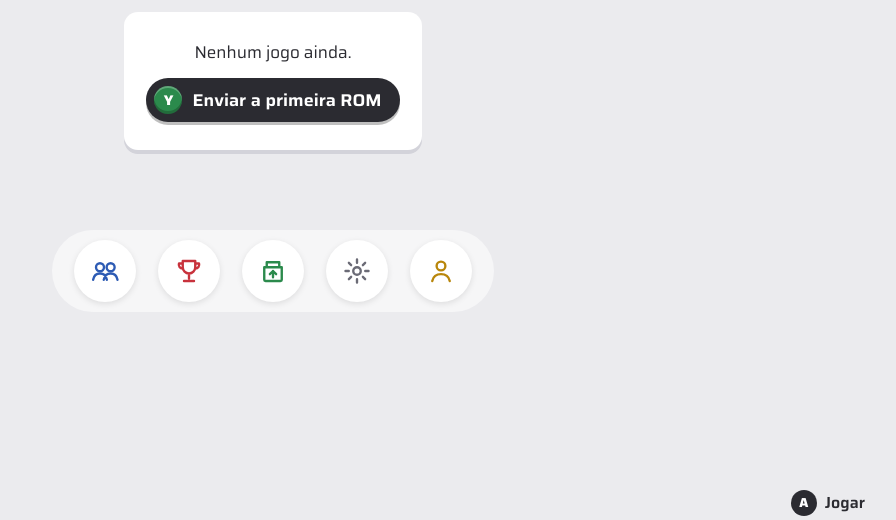
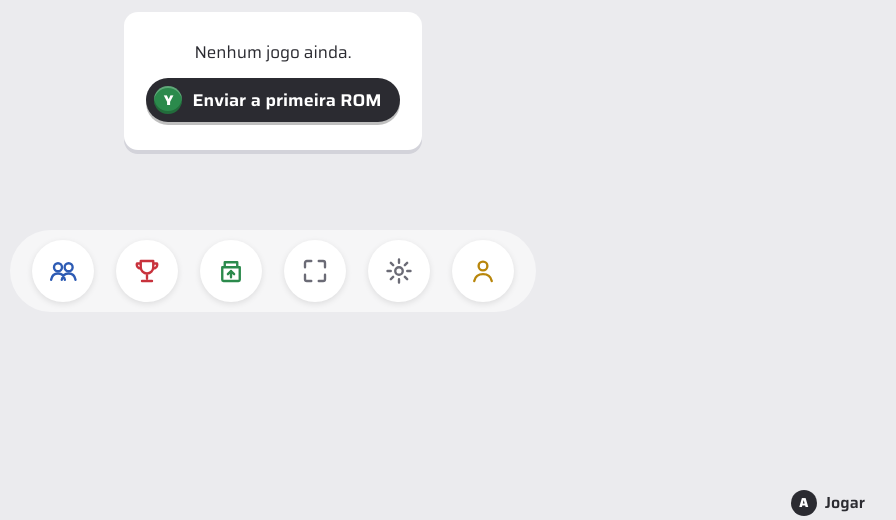
Before and after one commit to brunomint/classic-games-lan, a Python web app: template templates/index.html in a window 1280 px wide. Shown: the part 266-786 px from the top of the page, without its empty margins (367-1263 px from the left). Run offline with Jinja, Linux system fonts and the light colour scheme; the template is opened without the code that fills it, so the values that code supplies are empty.

Commit message:
Tela cheia nos menus (botão no menu inicial) e atalho que abre o Chrome em tela cheia para usar só com o controle
Co-Authored-By: Claude Opus 5.5 <noreply@anthropic.com>

```diff
--- /dev/null
+++ b/static/js/tela-cheia.js
@@ -0,0 +1,78 @@
+// Tela cheia nos menus (a tela do jogo tem a sua, em imagem-jogo.js).
+// Ligada pelo botão "Tela cheia" do menu inicial; a escolha fica lembrada no aparelho
+// (separada da do jogo, que liga sozinha). Ao trocar de página o navegador sai da tela cheia,
+// então ela volta no primeiro toque, clique ou tecla da página nova.
+// O navegador só aceita tela cheia depois de um toque, clique ou tecla: o controle não
+// conta. Para usar só com o controle, abra pelo atalho "Classic Games" (abrir-tela-cheia.sh)
+// ou aperte F11, que valem para todas as páginas.
+(function () {
+  if (document.body.classList.contains("jogo")) return;
+
+  const CHAVE = "cg-tela-cheia-menus";
+  const emTelaCheia = () => !!document.fullscreenElement;
+  // F11 ou atalho: o navegador inteiro já está em tela cheia
+  const navegadorEmTelaCheia = () => !emTelaCheia() && window.innerHeight >= screen.height - 2 && window.innerWidth >= screen.width - 2;
+  let ligada = false;
+  try { ligada = localStorage.getItem(CHAVE) === "sim"; } catch (e) { /* desligada */ }
+  let saindoPeloBotao = false;
+
+  function guardar(v) {
+    ligada = v;
+    try { localStorage.setItem(CHAVE, v ? "sim" : "nao"); } catch (e) { /* vale só agora */ }
+  }
+
+  function entrar() {
+    if (emTelaCheia() || navegadorEmTelaCheia()) return Promise.resolve(true);
+    return document.documentElement.requestFullscreen({ navigationUI: "hide" }).then(() => true, () => false);
+  }
+
+  const botao = document.getElementById("botao-tela-cheia");
+  function marcar() {
+    if (!botao) return;
+    const ativa = emTelaCheia() || navegadorEmTelaCheia();
+    botao.setAttribute("aria-pressed", String(ativa));
+    botao.dataset.rotulo = ativa ? "Sair da tela cheia" : "Tela cheia";
+    const legenda = document.getElementById("dock-legenda");
+    if (legenda && document.activeElement === botao) legenda.textContent = botao.dataset.rotulo;
+  }
+
+  if (botao) {
+    botao.addEventListener("click", () => {
+      if (navegadorEmTelaCheia()) {
+        if (window.CG && CG.aviso) CG.aviso("Para sair da tela cheia, aperte F11.", "ok");
+        return;
+      }
+      if (emTelaCheia()) {
+        guardar(false);
+        saindoPeloBotao = true;
+        document.exitFullscreen().catch(() => {});
+        return;
+      }
+      guardar(true);
+      entrar().then((ok) => {
+        if (!ok && window.CG && CG.aviso) {
+          CG.aviso("Pelo controle o navegador não deixa. Toque na tela, clique ou aperte F11 (ou abra pelo atalho Classic Games).", "erro");
+        }
+      });
+    });
+  }
+
+  document.addEventListener("fullscreenchange", () => {
+    // saiu pelo Esc (ou pelo navegador): entende que a pessoa não quer mais
+    if (!emTelaCheia() && !saindoPeloBotao && ligada) guardar(false);
+    saindoPeloBotao = false;
+    marcar();
+  });
+  window.addEventListener("resize", marcar);
+  marcar();
+
+  // página nova: volta à tela cheia no primeiro gesto (o Esc não conta)
+  if (ligada) {
+    const primeiroGesto = (e) => {
+      if (e.type === "keydown" && e.key === "Escape") return;
+      ["pointerdown", "keydown"].forEach((t) => document.removeEventListener(t, primeiroGesto, true));
+      if (ligada) entrar();
+    };
+    ["pointerdown", "keydown"].forEach((t) => document.addEventListener(t, primeiroGesto, true));
+  }
+})();
--- a/templates/_icones.html
+++ b/templates/_icones.html
@@ -8,6 +8,7 @@
 {%- elif nome == "trocar" %}<circle cx="10" cy="8" r="3.5"/><path d="M3.5 20c.8-3.6 3.3-5.5 6.5-5.5 1.4 0 2.6.3 3.6 1M17 13l3 3-3 3M20 16h-6"/>
 {%- elif nome == "jogador" %}<circle cx="12" cy="8" r="3.5"/><path d="M5 20c.8-3.6 3.6-5.5 7-5.5s6.2 1.9 7 5.5"/>
 {%- elif nome == "controle" %}<path d="M7.5 7h9a5 5 0 0 1 4.9 6l-.8 4a2.3 2.3 0 0 1-4 1l-1.8-2.2H9.2L7.4 18a2.3 2.3 0 0 1-4-1l-.8-4A5 5 0 0 1 7.5 7zM8 10v4M6 12h4M15.5 11h.01M17.5 13h.01"/>
+{%- elif nome == "tela-cheia" %}<path d="M4 9V5.5A1.5 1.5 0 0 1 5.5 4H9M15 4h3.5A1.5 1.5 0 0 1 20 5.5V9M20 15v3.5a1.5 1.5 0 0 1-1.5 1.5H15M9 20H5.5A1.5 1.5 0 0 1 4 18.5V15"/>
 {%- elif nome == "lupa" %}<circle cx="10.5" cy="10.5" r="6"/><path d="m15 15 5.5 5.5"/>
 {%- elif nome == "estrela" %}<path d="m12 3.5 2.6 5.4 5.9.8-4.3 4.1 1 5.8L12 16.8l-5.2 2.8 1-5.8-4.3-4.1 5.9-.8z"/>
 {%- endif -%}
--- a/templates/base.html
+++ b/templates/base.html
@@ -14,6 +14,7 @@
   {% block content %}{% endblock %}
   <script src="{{ url_for('static', filename='js/relogio.js') }}"></script>
   <script src="{{ url_for('static', filename='js/perfis-controle.js') }}"></script>
+  <script src="{{ url_for('static', filename='js/tela-cheia.js') }}"></script>
   {% block scripts %}{% endblock %}
 </body>
 </html>
--- a/templates/index.html
+++ b/templates/index.html
@@ -110,6 +110,10 @@
         {{ icone("enviar") }}
         <span class="sr">Enviar ROMs</span>
       </a>
+      <button type="button" class="dock-btn cor-ajustes" id="botao-tela-cheia" data-rotulo="Tela cheia" aria-pressed="false">
+        {{ icone("tela-cheia") }}
+        <span class="sr">Tela cheia</span>
+      </button>
       <a class="dock-btn cor-ajustes" href="/ajustes" data-rotulo="Ajustes">
         {{ icone("ajustes") }}
         <span class="sr">Ajustes</span>
```
Also changed, not shown: README.md, 1 other file.
